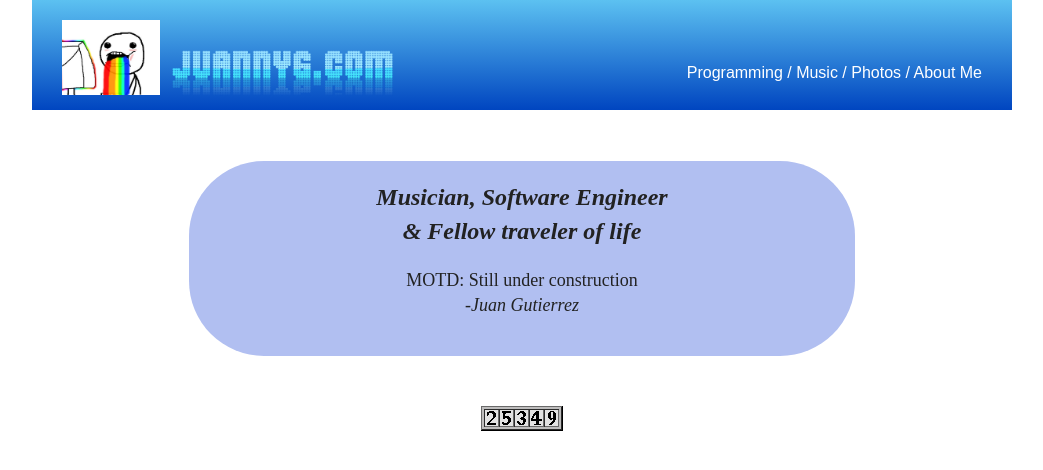
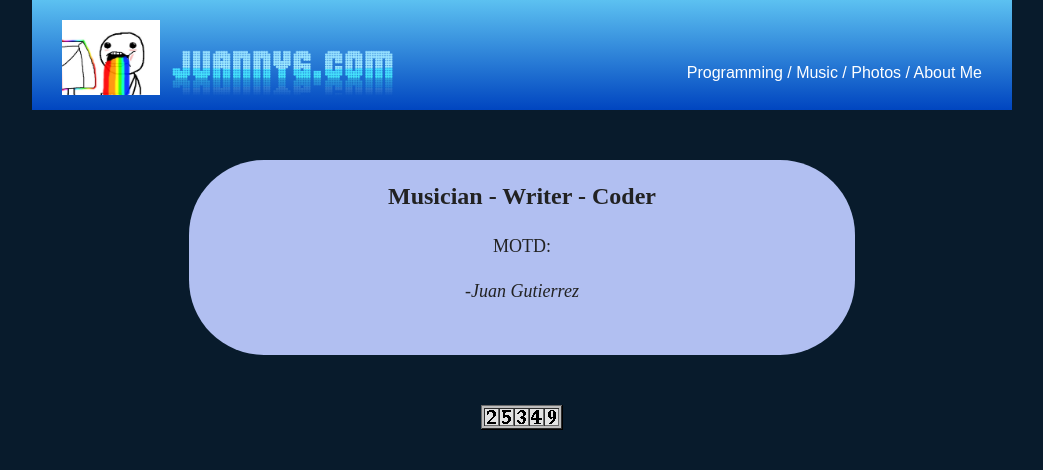
Before and after one commit to juan-ordergroove/juannyg.com, a Django app: template main/templates/main/index.html in a window 1280 px wide. Shown: the top 470 px of the page, without its empty margins (118-1161 px from the left). Run offline with Django 3.2, Linux system fonts and the light colour scheme; the template is opened without the code that fills it, so the values that code supplies are empty.

Commit message:
added MOTD functionality and mongoadmin

```diff
--- a/juannyg/urls.py
+++ b/juannyg/urls.py
@@ -3,6 +3,8 @@ from django.conf.urls import patterns, include, url
 # Uncomment the next two lines to enable the admin:
 from django.contrib import admin
 admin.autodiscover()
+
+from mongoadmin import site
 
 urlpatterns = patterns('',
     # Examples:
@@ -13,5 +15,5 @@ urlpatterns = patterns('',
     # url(r'^admin/doc/', include('django.contrib.admindocs.urls')),
 
     # Uncomment the next line to enable the admin:
-    url(r'^admin/', include(admin.site.urls)),
+    url(r'^admin/', include(site.urls)),
 )
--- a/main/static/main/css/index.css
+++ b/main/static/main/css/index.css
@@ -21,7 +21,6 @@
     text-align:center;
     font-size:24px;
     font-weight:bold;
-    font-style:italic;
 }
 
 .idx-txt-box {
@@ -30,14 +29,7 @@
     padding-right:25px;
 }
 
-.idx-sub-welcome {
-    font-size:20px;
-    font-style:italic;
-    font-weight:normal;
-    padding-top:10px;
-}
-
-.idx-welcome-txt {
+.idx-motd {
     padding-top:20px;
     font-style:normal;
     font-size:18px;
@@ -47,4 +39,5 @@
 .idx-signature {
     font-style:italic;
     font-size:18px;
+    padding-top:20px;
 }
--- a/main/static/main/css/main.css
+++ b/main/static/main/css/main.css
@@ -13,6 +13,7 @@ textarea {
 body {
     font-size: 1em;
     line-height: 1.4;
+    background-color: #081B2C;
 }
 
 ::-moz-selection {
@@ -83,7 +84,6 @@ textarea {
     filter: progid:DXImageTransform.Microsoft.gradient(startColorstr='#5CC1F1',endColorstr='#0045C0');
     background: -webkit-gradient(linear,left top,left bottom,from(#5CC1F1),to(#0045C0));
     background: -moz-linear-gradient(top,#5CC1F1,#0045C0);
-    border-bottom: 1px solid white;
 }
 
 .header {
--- a/main/templates/main/index_main.html
+++ b/main/templates/main/index_main.html
@@ -3,16 +3,15 @@
             <div class=idx-txt-box>
                 <div class=idx-welcome>
                     <span>
-                        Musician, Software Engineer<br/>
-                        &amp; Fellow traveler of life
+                        Musician &dash; Writer &dash; Coder
                     </span>
                 </div>
-                <div class=idx-welcome-txt>
+                <div class=idx-motd>
                     <span>
                         <!--
                         &nbsp;&nbsp;&nbsp;&nbsp;&nbsp;&nbsp;&nbsp;&nbsp;
                         -->
-                        MOTD: Still under construction<br/>
+                        {{ motd.date|date:"Y-m-d" }} MOTD: {{ motd.message }}<br/>
                     </span>
                 </div>
                 <div class=idx-signature>
--- a/main/views.py
+++ b/main/views.py
@@ -2,7 +2,11 @@
 from django.http import HttpResponse
 from django.template import Context, loader
 
+from main.models import MOTD
+
 def index(request):
+    motd = MOTD.objects.get()
+
     template = loader.get_template('main/index.html')
-    context = Context()
+    context = Context({"motd": motd})
     return HttpResponse(template.render(context))
--- a/requirements.txt
+++ b/requirements.txt
@@ -1,3 +1,8 @@
 Django==1.5
+## FIXME: could not find svn URL in dependency_links for this package:
 flup==1.0.3.dev-20110405
+mongoadmin==0.1.5
+mongodbforms==0.2.2
+mongoengine==0.8.3
+pymongo==2.5.2
 wsgiref==0.1.2
```
Also changed, not shown: main/admin.py (added, +7 -0 lines), main/models.py (+13 -1 lines), juannyg.db (added), main/templates/main/motd.html (added).
